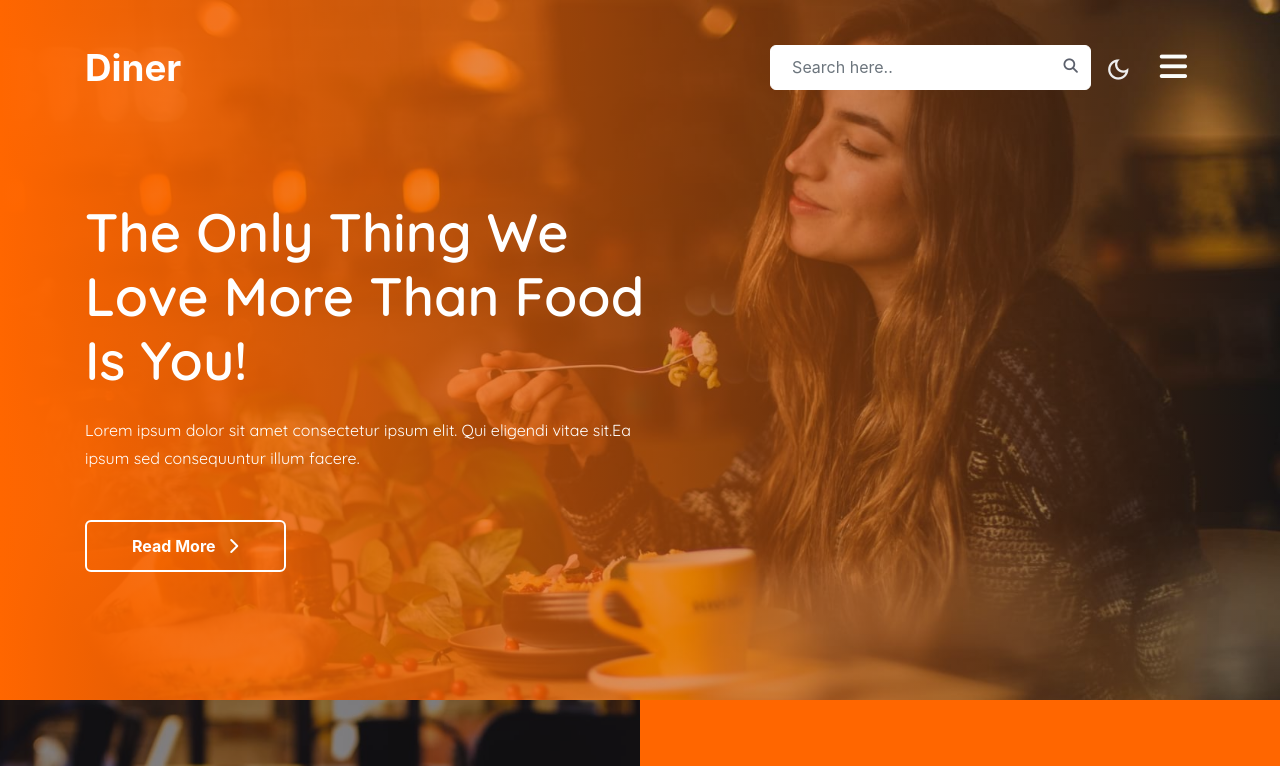
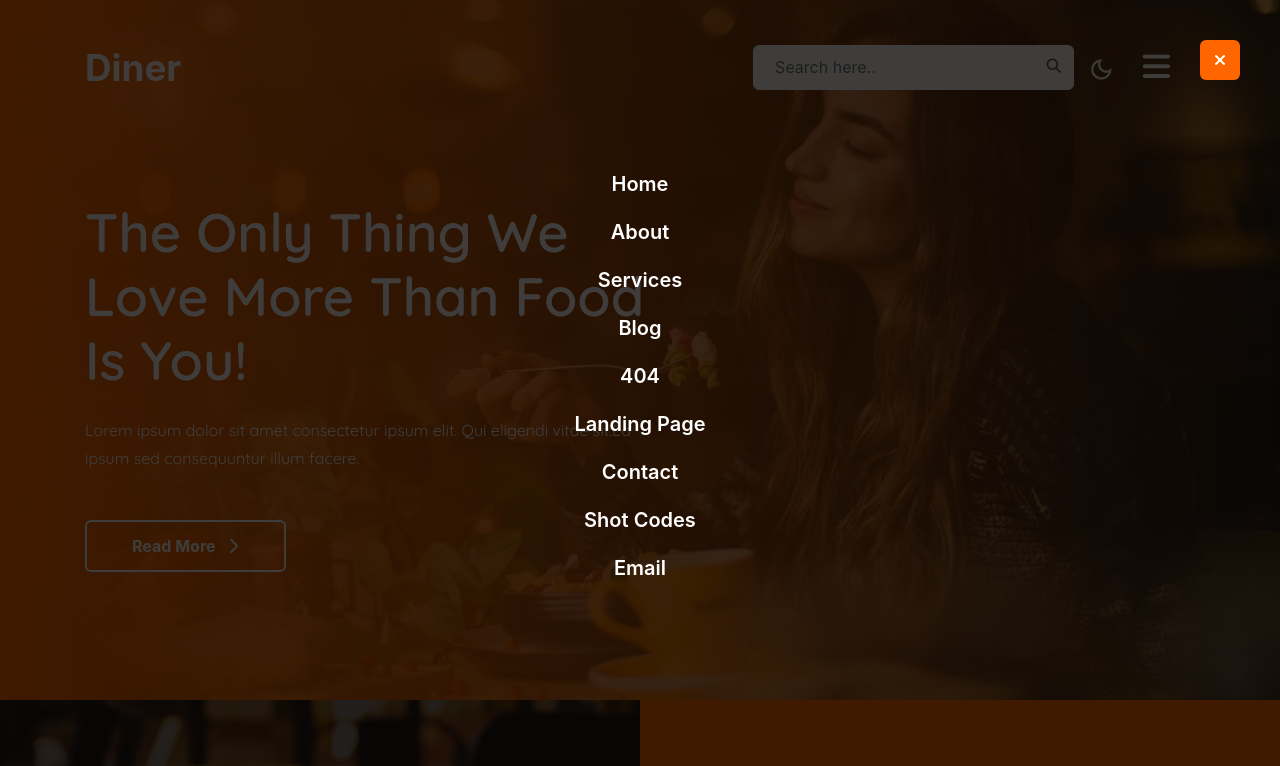
Before and after one commit to Windaroundd/real-diner, a plain HTML site: page index.html in a window 1280 px wide. Both pictures are taken after a click on the button 1177 px from the left and 67 px from the top of the page. Shown: the top 766 px of the page. Drawn offline with nearby package versions, Linux system fonts and the light colour scheme.

Commit message:
add.header-overlay

```diff
--- a/css/index.css
+++ b/css/index.css
@@ -103,6 +103,8 @@ a, a:hover {
 }
 
 
+
+
 p {
     margin: 0;
     padding: 0;
@@ -111,6 +113,10 @@ p {
     color: var(--font-color);
     font-family: 'Quicksand', sans-serif;
 }
+
+li {
+    list-style-type: none;
+  }
 
 .title-subhny {
     font-size: 20px;
@@ -122,11 +128,11 @@ p {
     font-family: 'Pacifico', cursive;
 }
 
-  .title-subhny.two {
+.title-subhny.two {
     color: #fff;
 }
 
-  .title-subhny span {
+.title-subhny span {
     color: var(--heading-color);
 }
 
@@ -261,7 +267,7 @@ header {
     text-align: center;
     color: #fbfdfb;
     font-size: 1.95em;
-    padding: 0 8px 0 0;
+    padding: 0 25px 0 0;
     line-height: 1.95rem;
 }
 
@@ -315,6 +321,95 @@ header {
 
 }
 
+.overlay {
+	position: fixed;
+	width: 100%;
+	height: 100%;
+	top: 0;
+	left: 0;
+	z-index: 99999;
+}
+
+.overlay {
+	position: fixed;
+	width: 100%;
+	height: 100%;
+	top: 0;
+	left: 0;
+	background: rgb(6 3 0 / 77%);
+}
+
+.overlay .overlay-close {
+    width: 40px;
+    height: 40px;
+    position: absolute;
+    right: 40px;
+    top: 40px;
+    overflow: hidden;
+    border: none;
+    background: var(--primary-color);
+    color: #fff;
+    border-radius: var(--border-radius);
+}
+
+.overlay nav {
+    text-align: center;
+    position: relative;
+    top: 50%;
+    height: 60%;
+    -webkit-transform: translateY(-50%);
+    transform: translateY(-50%);
+}
+
+.overlay ul {
+    list-style: none;
+    padding: 0;
+    margin: 0 auto;
+    display: inline-block;
+    height: 100%;
+    position: relative;
+}
+
+.overlay ul li {
+    display: block;
+    -webkit-backface-visibility: hidden;
+    backface-visibility: hidden;
+    line-height: 3em;
+}
+
+.overlay ul li a {
+    font-size: 20px;
+    font-weight: 600;
+    display: block;
+    color: #fff;
+    -webkit-transition: color 0.2s;
+    transition: color 0.2s;
+}
+
+.overlay ul li a:hover,
+.overlay ul li a:focus {
+    color: var(--primary-color);
+}
+
+/* Effects */
+.overlay-scale {
+	visibility: hidden;
+	opacity: 0;
+	-webkit-transform: scale(0.9);
+	transform: scale(0.9);
+	-webkit-transition: -webkit-transform 0.2s, opacity 0.2s, visibility 0s 0.2s;
+	transition: transform 0.2s, opacity 0.2s, visibility 0s 0.2s;
+}
+
+.overlay-scale.open {
+	visibility: visible;
+	opacity: 1;
+	-webkit-transform: scale(1);
+	transform: scale(1);
+	-webkit-transition: -webkit-transform 0.4s, opacity 0.4s;
+	transition: transform 0.4s, opacity 0.4s;
+}
+
 /* start header - banner responsive  */
 
 
@@ -357,6 +452,12 @@ header {
     .banner {
         min-height:450px;
     }
+    .overlay ul li a {
+		font-size: 16px;
+	}
+	.overlay ul li {
+		line-height: 2.2em;
+	}
 
  }
 
--- a/index.html
+++ b/index.html
@@ -78,6 +78,30 @@
             <button id="trigger-overlay">
               <i class="fa fa-bars"></i>
             </button>
+          </div>
+
+          <div id="header-overlay" class="overlay overlay-scale">
+            <button
+              id="header-overlay-close"
+              type="button"
+              class="overlay-close"
+            >
+              <i class="fa fa-times" aria-hidden="true"></i>
+            </button>
+
+            <nav>
+              <ul>
+                <li><a href="#" class="active">Home</a></li>
+                <li><a href="#">About</a></li>
+                <li><a href="#">Services</a></li>
+                <li><a href="#">Blog</a></li>
+                <li><a href="#">404</a></li>
+                <li><a href="#">Landing Page</a></li>
+                <li><a href="#">Contact</a></li>
+                <li><a href="#">Shot Codes</a></li>
+                <li><a href="#">Email</a></li>
+              </ul>
+            </nav>
           </div>
         </nav>
       </div>
@@ -338,5 +362,21 @@
         localStorage.setItem("theme", targetTheme);
       };
     </script>
+
+    <!-- start header overlay -->
+    <!-- trigger onclick -->
+    <script>
+      document.getElementById("trigger-overlay").onclick = function () {
+        document.getElementById("header-overlay").classList.toggle("open");
+      };
+    </script>
+
+    <!-- header-overlay-close onlick  -->
+    <script>
+      document.getElementById("header-overlay-close").onclick = function () {
+        document.getElementById("header-overlay").classList.remove("open");
+      };
+    </script>
+    <!-- end header overlay -->
   </body>
 </html>
```
